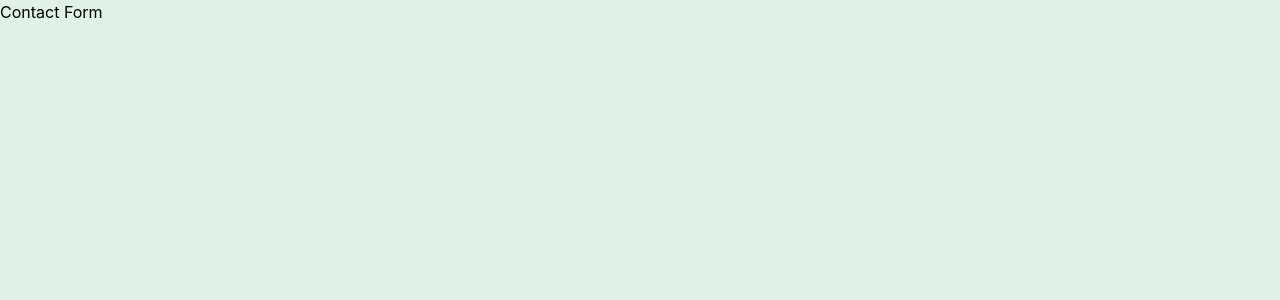
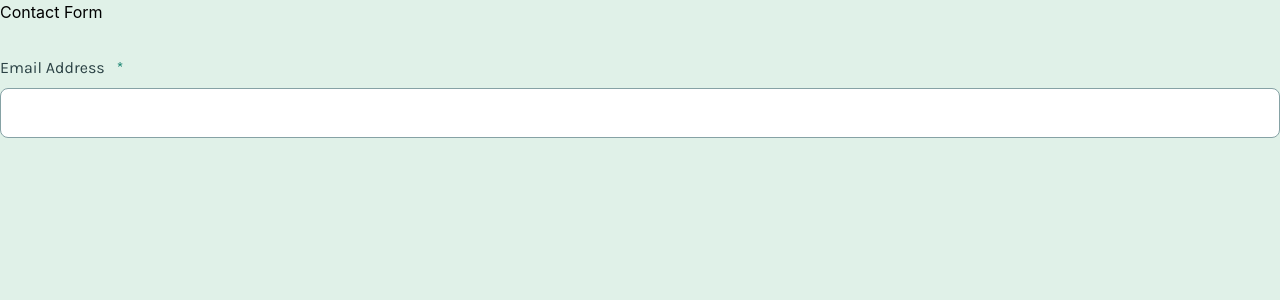
Before and after one commit to Damjan15/contact-form, a React (Vite) app: page / in a window 1280 px wide. Shown: the top 300 px of the page. Built offline with nearby package versions, Linux system fonts and the light colour scheme.

Commit message:
feat: Input component created

```diff
--- a/src/App.jsx
+++ b/src/App.jsx
@@ -1,7 +1,10 @@
+import Input from "./components/ui/Input";
+
 function App() {
   return (
     <>
-      <h1>Contact Form</h1>
+      <h1 className="mb-8">Contact Form</h1>
+      <Input id="email" label="Email Address" type="email" required />
     </>
   );
 }
--- /dev/null
+++ b/src/components/ContactForm.jsx
@@ -0,0 +1,5 @@
+const ContactForm = () => {
+  return <div>ContactForm</div>;
+};
+
+export default ContactForm;
--- a/src/components/Form.jsx
+++ /dev/null
@@ -1,5 +0,0 @@
-const Form = () => {
-  return <div>Form</div>;
-};
-
-export default Form;
--- a/src/components/ui/Input.jsx
+++ b/src/components/ui/Input.jsx
@@ -1,5 +1,58 @@
-const Input = () => {
-  return <div>Input</div>;
-};
+function Input({
+  id,
+  label,
+  required = false,
+  type = "text",
+  value,
+  onChange,
+  error,
+}) {
+  return (
+    <div className="flex flex-col gap-2">
+      <label htmlFor={id} className="font-[Karla] text-base text-grey-900">
+        {label}
+        {required && (
+          <span className="ml-3 text-green-600" aria-hidden="true">
+            *
+          </span>
+        )}
+      </label>
+
+      <input
+        id={id}
+        type={type}
+        value={value}
+        onChange={onChange}
+        required={required}
+        aria-required={required}
+        aria-invalid={!!error}
+        aria-describedby={error ? `${id}-error` : undefined}
+        className={[
+          "w-full rounded-lg border bg-white px-4 py-3",
+          "font-[Karla] text-base text-grey-900",
+          "outline-none transition-colors duration-150",
+          "placeholder:text-grey-500",
+          "hover:border-green-600",
+          "focus:border-green-600 focus:ring-1 focus:ring-green-600",
+          error
+            ? "border-red-error focus:border-red-error focus:ring-red-error hover:border-red-error"
+            : "border-grey-500",
+        ]
+          .filter(Boolean)
+          .join(" ")}
+      />
+
+      {error && (
+        <p
+          id={`${id}-error`}
+          role="alert"
+          className="font-[Karla] text-base text-red-error"
+        >
+          {error}
+        </p>
+      )}
+    </div>
+  );
+}
 
 export default Input;
```
Also changed, not shown: 1 other file (tests, documents, lock files or other folders).
